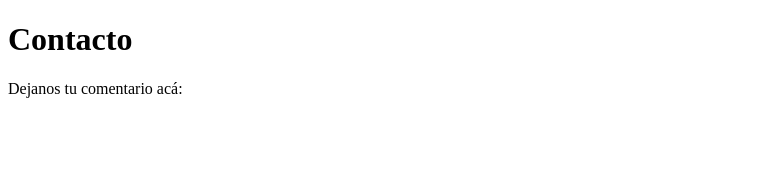
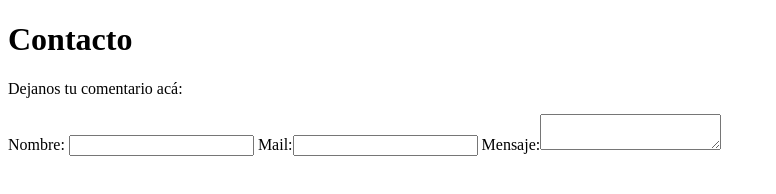
Before and after one commit to MicaelaJauma/HTML, a plain HTML site: page Contacto.html in a window 1280 px wide. Shown: the whole page, without its empty margins (0-776 px from the left). Drawn offline with Linux system fonts and the light colour scheme.

Commit message:
Agregue interacción

```diff
--- a/Contacto.html
+++ b/Contacto.html
@@ -7,5 +7,10 @@
 <body>
 <h1>Contacto</h1>
 <p>Dejanos tu comentario acá:</p>
+<form>
+   Nombre: <input type= "text">
+   Mail:<input type= "email">
+   Mensaje:<textarea></textarea>
+</form>
 </body>
 </html>
```
